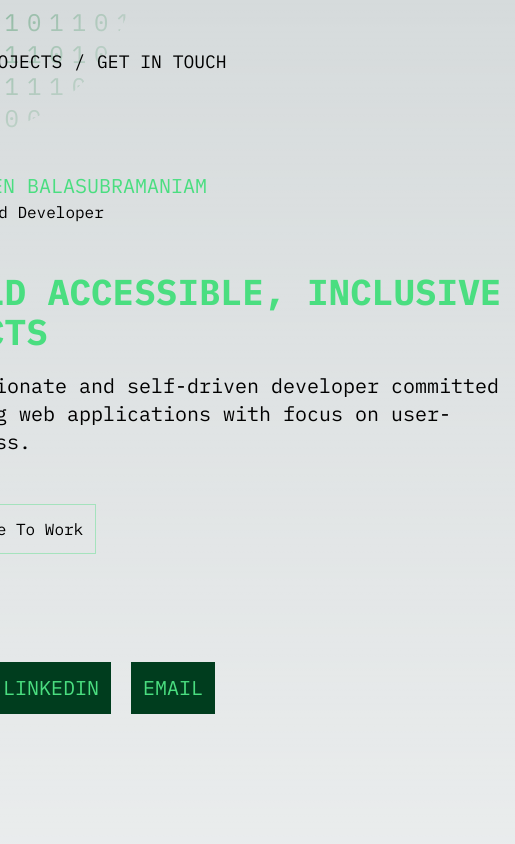
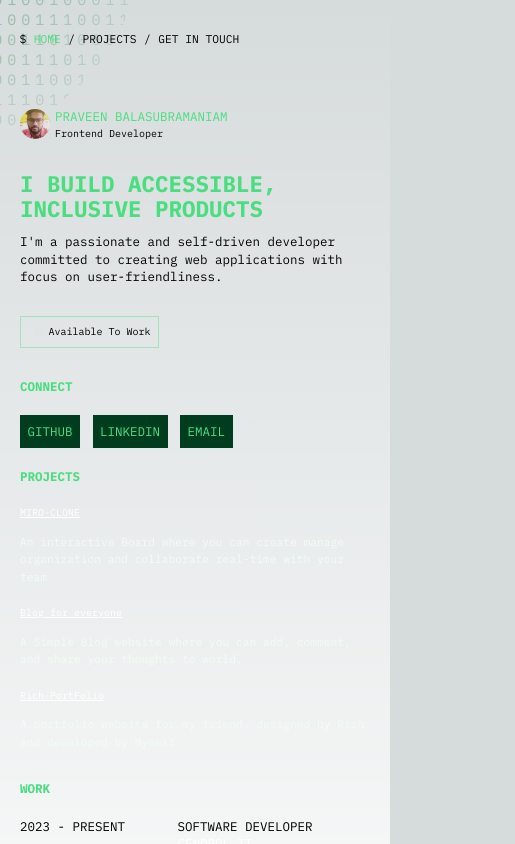
Before and after one commit to PraveenKb777/pravee-portfolio, a Next.js app: page / in a window 390 px wide. Shown: the top 844 px of the page, 515 px wide, since content can reach past the window. Built offline with nearby package versions, Linux system fonts and the light colour scheme.

Commit message:
responsive test

```diff
--- a/app/globals.css
+++ b/app/globals.css
@@ -84,3 +84,13 @@ body {
     opacity: 1;
   }
 }
+
+@media screen and (max-width: 560px) {
+  html {
+    font-size: 10px;
+  }
+
+  main {
+    max-width: 90vw !important;
+  }
+}
```
